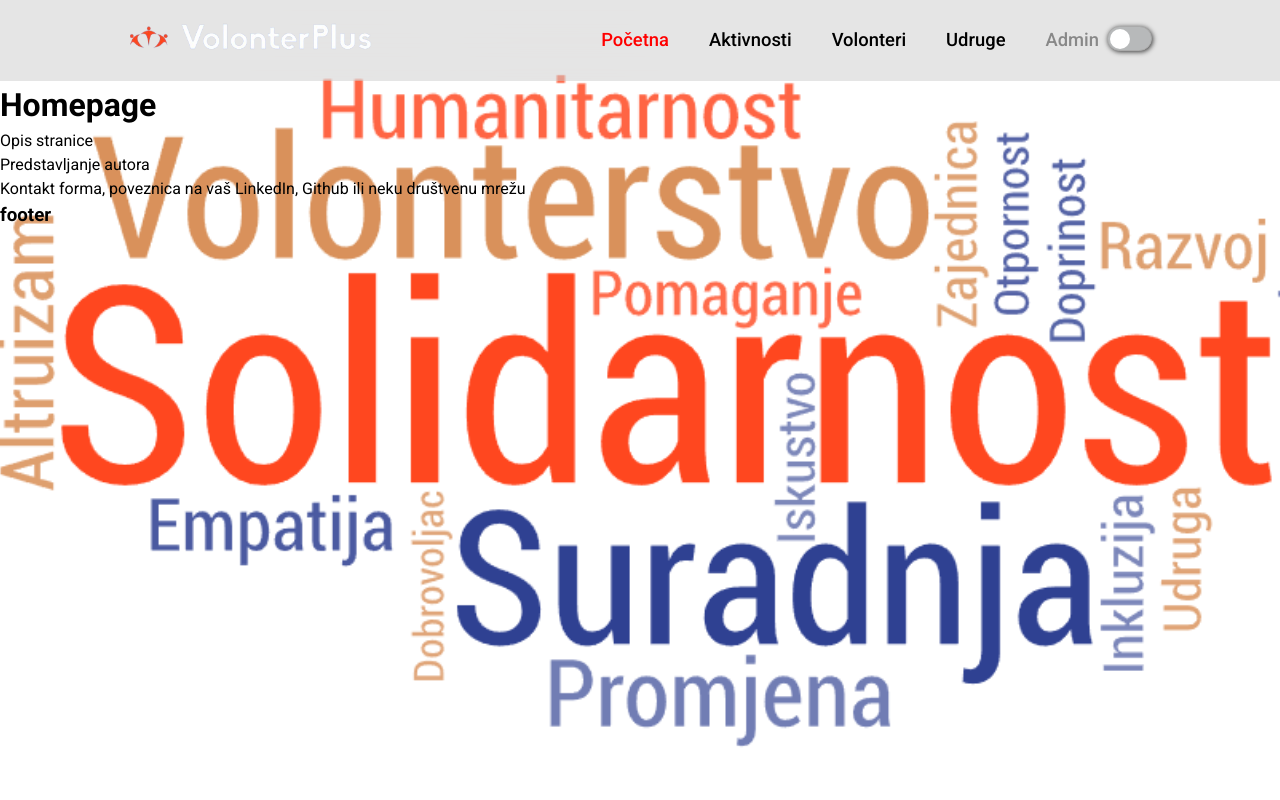
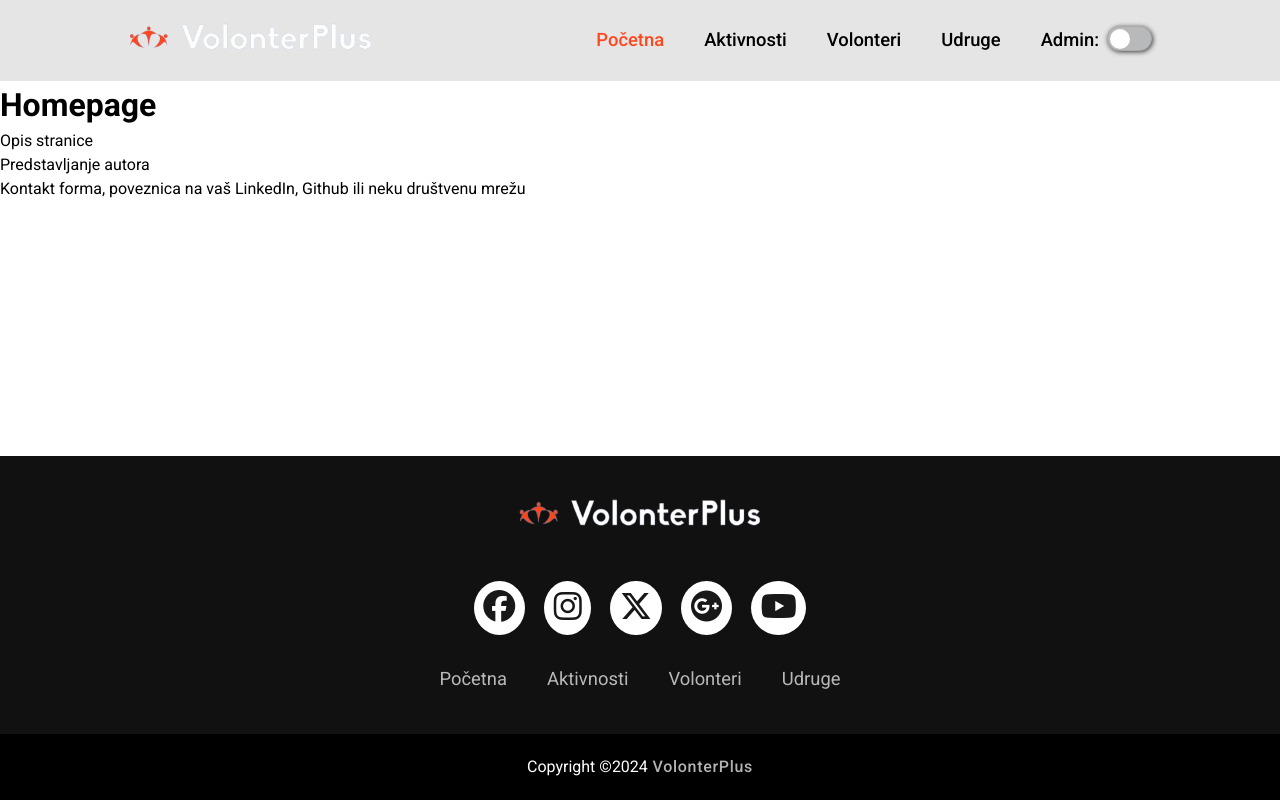
Before and after one commit to petraroso/VolonterPlus, a React (Vite) app: page / in a window 1280 px wide. Built offline with nearby package versions, Linux system fonts and the light colour scheme.

Commit message:
Footer added

```diff
--- a/index.html
+++ b/index.html
@@ -11,7 +11,17 @@
       href="https://fonts.googleapis.com/css2?family=Roboto:ital,wght@0,100;0,300;0,400;0,500;0,700;0,900;1,100;1,300;1,400;1,500;1,700;1,900&display=swap"
       rel="stylesheet"
     />
-    <link href='https://unpkg.com/boxicons@2.1.4/css/boxicons.min.css' rel='stylesheet'>
+    <link
+      href="https://unpkg.com/boxicons@2.1.4/css/boxicons.min.css"
+      rel="stylesheet"
+    />
+    <link
+      rel="stylesheet"
+      href="https://cdnjs.cloudflare.com/ajax/libs/font-awesome/6.5.2/css/all.min.css"
+      integrity="sha512-SnH5WK+bZxgPHs44uWIX+LLJAJ9/2PkPKZ5QiAj6Ta86w+fsb2TkcmfRyVX3pBnMFcV7oQPJkl9QevSCWr3W6A=="
+      crossorigin="anonymous"
+      referrerpolicy="no-referrer"
+    />
   </head>
   <body>
     <div id="root"></div>
--- a/src/App.css
+++ b/src/App.css
@@ -1,3 +1,4 @@
+/*Header*/
 .header {
   position: sticky;
   top: 0;
@@ -21,7 +22,6 @@
   backdrop-filter: blur(50px);
   z-index: -1;
 }
-
 .logo {
   height: 2rem;
 }
@@ -34,20 +34,18 @@
   margin-left: 2.5rem;
 }
 .nav-link-active {
-  color: red;
+  color: var(--clr-orange);
 }
 .admin-toggle {
   display: inline-flex;
   font-size: 1.15rem;
-  color: var(--clr-gray);
+  color: var(--clr-dark);
   font-weight: 500;
   margin-left: 2.5rem;
 }
-
 #check {
   display: none;
 }
-
 .icons {
   position: absolute;
   right: 5%;
@@ -56,7 +54,6 @@
   cursor: pointer;
   display: none;
 }
-
 .toggle-btn {
   background-color: #b7b9ba;
   border: 1px solid #aaa;
@@ -70,7 +67,6 @@
 
   margin-left: 0.5rem;
 }
-
 .toggle-btn .thumb {
   height: 20px;
   width: 20px;
@@ -91,6 +87,71 @@
 }
 .toggle-btn.toggled .thumb {
   left: 20px;
+}
+
+/*Footer*/
+.footer-container {
+  width: 100%;
+  padding: 2.6rem 10%;
+}
+.footer-container .nav-logo {
+  display: flex;
+  justify-content: center;
+  padding-bottom: 2.6rem;
+}
+.social-icons {
+  display: flex;
+  justify-content: center;
+}
+.social-icons a {
+  padding: 0.6rem;
+  background-color: var(--clr-light);
+  margin: 0.6rem;
+  border-radius: 50%;
+}
+.social-icons a i {
+  font-size: 2rem;
+  color: var(--clr-dark);
+  opacity: 0.9;
+}
+.social-icons a:hover {
+  background-color: var(--clr-dark-gray);
+  transition: 0.5s;
+}
+.social-icons a:hover i {
+  color: var(--clr-light);
+  transition: 0.5s;
+}
+.footer-nav {
+  margin: 1.3rem 0 0 0;
+}
+.footer-nav ul {
+  display: flex;
+  justify-content: center;
+  list-style-type: none;
+}
+.footer-nav ul li a {
+  color: var(--clr-light);
+  margin: 0 1.25rem;
+  font-size: 1.15rem;
+  opacity: 0.7;
+  transition: 0.5s;
+}
+.footer-nav ul li a:hover {
+  opacity: 1;
+}
+.footer-copyright {
+  background-color: var(--clr-dark);
+  padding: 1.3rem;
+  text-align: center;
+}
+.footer-copyright p {
+  color: var(--clr-light);
+}
+.owner-name {
+  opacity: 0.7;
+  letter-spacing: 0.7px;
+  font-weight: 500;
 }
 
 /*Activities page*/
@@ -158,3 +219,13 @@
     margin: 0;
   }
 }
+@media (max-width: 700px) {
+  .footer-nav ul {
+    flex-direction: column;
+  }
+  .footer-nav ul li {
+    width: 100%;
+    text-align: center;
+    margin: 10px;
+  }
+}
--- a/src/components/Footer.tsx
+++ b/src/components/Footer.tsx
@@ -1,7 +1,62 @@
+import { NavLink } from "react-router-dom";
+import logo from "../assets/logo-no-bg.png";
+
 export default function Footer() {
   return (
     <footer>
-      <h3>footer</h3>
+      <div className="footer-container">
+        <NavLink to="/" className="nav-logo">
+          <img src={logo} className="logo" alt={"logo"} />
+        </NavLink>
+
+        <div className="social-icons">
+          <a href="">
+            <i className="fa-brands fa-facebook"></i>
+          </a>
+          <a href="">
+            <i className="fa-brands fa-instagram"></i>
+          </a>
+          <a href="">
+            <i className="fa-brands fa-x-twitter"></i>
+          </a>
+          <a href="">
+            <i className="fa-brands fa-google-plus"></i>
+          </a>
+          <a href="">
+            <i className="fa-brands fa-youtube"></i>
+          </a>
+        </div>
+        <div className="footer-nav">
+          <ul>
+            <li>
+              <NavLink to="/" className="nav-link">
+                Početna
+              </NavLink>
+            </li>
+            <li>
+              <NavLink to="/activities" className="nav-link">
+                Aktivnosti
+              </NavLink>
+            </li>
+            <li>
+              <NavLink to="/volunteers" className="nav-link">
+                Volonteri
+              </NavLink>
+            </li>
+            <li>
+              <NavLink to="/associations" className="nav-link">
+                Udruge
+              </NavLink>
+            </li>
+          </ul>
+        </div>
+      </div>
+      <div className="footer-copyright">
+        <p>
+          Copyright &copy;2024
+          <span className="owner-name"> VolonterPlus</span>
+        </p>
+      </div>
     </footer>
   );
 }
--- a/src/components/Header.tsx
+++ b/src/components/Header.tsx
@@ -60,7 +60,7 @@ export default function Header() {
           Udruge
         </NavLink>
         <div className="admin-toggle">
-          <span>Admin</span>
+          <span>Admin:</span>
           <button
             className={`toggle-btn ${toggled ? "toggled" : ""}`}
             onClick={handleToggle}
--- a/src/index.css
+++ b/src/index.css
@@ -24,6 +24,7 @@
   --clr-lightest-orange: #d6894e;
   --clr-light: #ffffff;
   --clr-dark: #000000;
+  --clr-dark-gray: #111;
   --clr-gray: #888;
 }
 * {
@@ -36,14 +37,22 @@ body {
   margin: 0;
 
   min-height: 100vh;
-  background: url("./assets/word-cloud.png") no-repeat;
+ /* background: url("./assets/word-cloud.png") no-repeat;
   background-size: cover;
-  background-position: center;
+  background-position: center;*/
 }
 a {
   text-decoration: none;
   color: inherit;
 }
+footer {
+  background-color: var(--clr-dark-gray);
+  position: fixed;
+  left: 0;
+  bottom: 0;
+  width: 100%;
+}
+
 /*
 button {
   border-radius: 8px;
```
